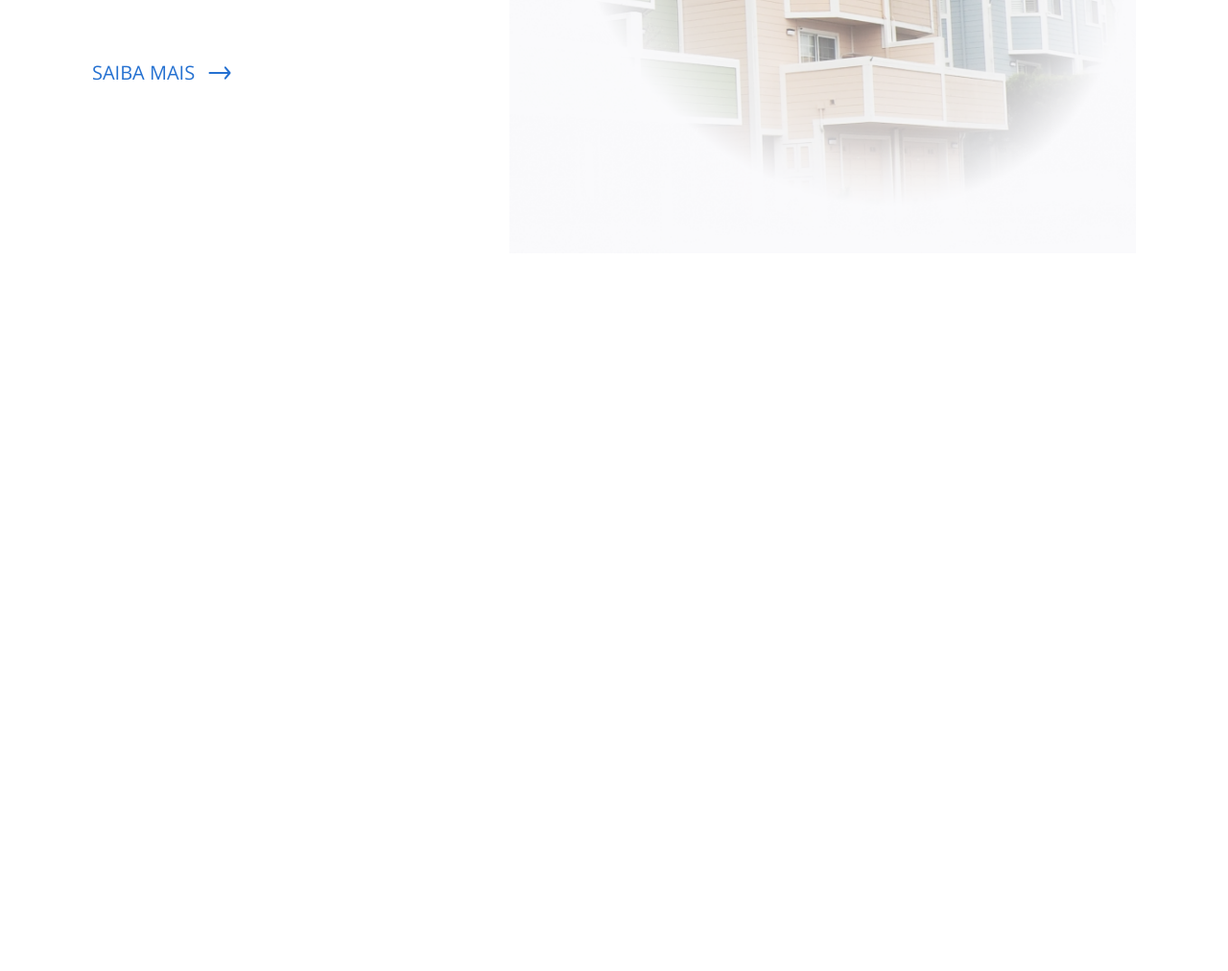
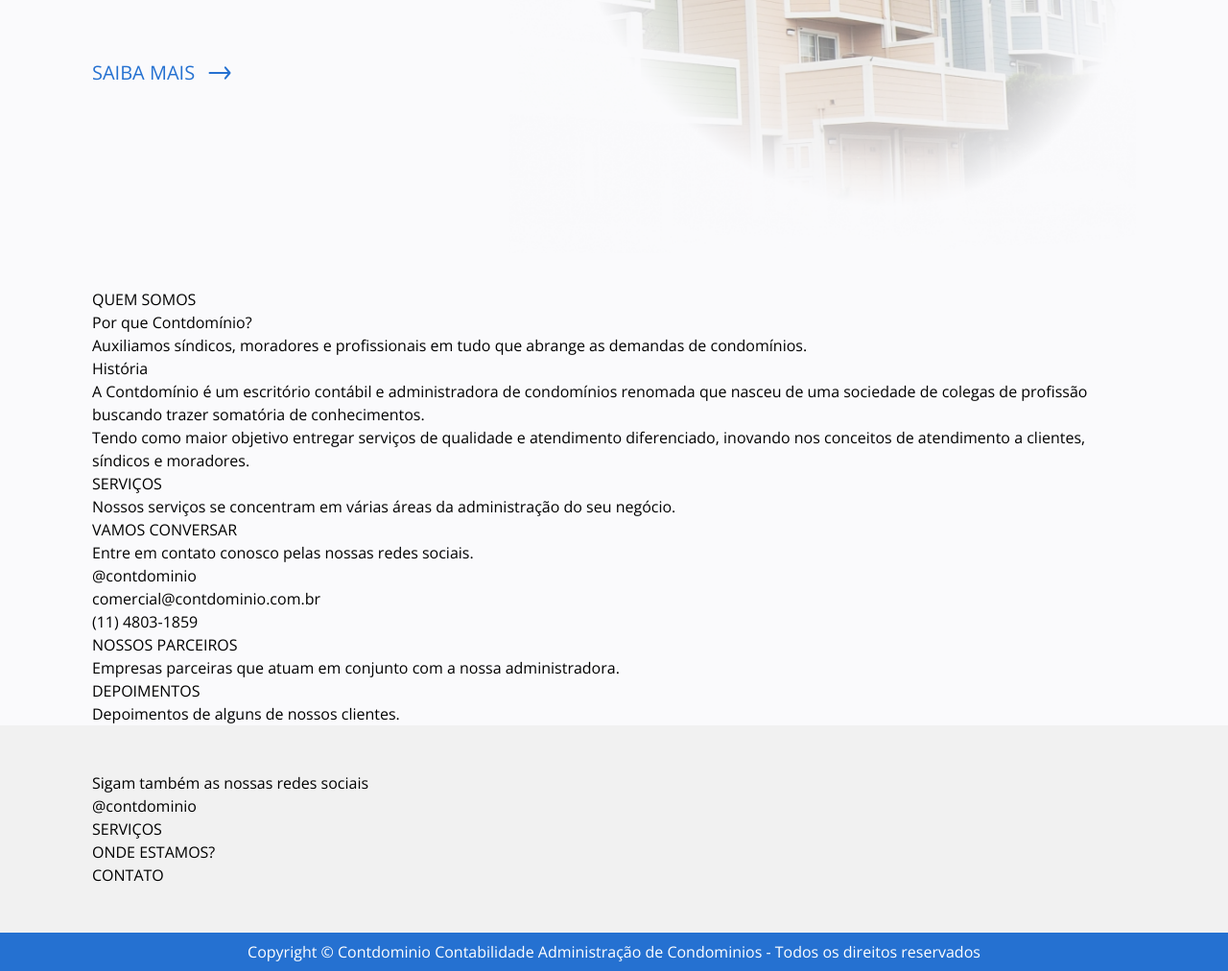
Before and after one commit to ns-works/contdominio-landingpage, a plain HTML site: page index.html in a window 1280 px wide. Shown: the part 500-1512 px from the top of the page at 96% size. Before the commit the page ends 800 px from the top, so only its background shows below. Drawn offline with nearby package versions, Linux system fonts and the light colour scheme.

Commit message:
add: Conteúdos sem estilo

```diff
--- a/index.html
+++ b/index.html
@@ -17,7 +17,7 @@
     <script src="./js/tailwind.config.js"></script>
 </head>
 <body>
-    <header id="menu" class="w-screen h-fit px-24 py-4 fixed top-0 z-50 flex flex-row justify-between items-center">
+    <header id="menu" class="w-screen h-fit px-24 2xl:px-32 py-4 fixed top-0 z-50 flex flex-row justify-between items-center">
         <img src="./assets/images/logo-contdominio.png" alt="Logo Contdomínio">
 
         <nav class="hidden xl:flex flex-row items-center gap-8">
@@ -28,7 +28,12 @@
         </nav>
     </header>
 
-    <main class="h-screen flex flex-row items-center px-24">
+    <main class="px-24 2xl:px-32">
+
+        <section>
+
+            <article class="h-screen flex flex-row items-center">
+
                 <div class="w-2/5">
                     <div class="mb-20">
                         <h1 class="text-primary font-bold text-5xl">Seu patrimônio em <span class="block w-fit bg-primary text-white p-1 px-2 mt-2.5 mb-3.5">boas mãos.</span></h1>
@@ -39,9 +44,138 @@
                         <img src="./assets/icons/shared/arrow-right.svg" alt="Seta para direita">
                     </a>
                 </div>
-        <div class="w-3/5">
+                <div class="w-3/5 flex justify-end">
                     <img src="./assets/images/condominio-home.png" alt="Foto Condomínio">
                 </div>
+
+            </article>
+
+            <article>
+
+                <h2 class="article-title">QUEM SOMOS</h2>
+
+                <h3>Por que Contdomínio?</h3>
+
+                <p>Auxiliamos síndicos, moradores e profissionais em tudo que abrange as demandas de condomínios.</p>
+
+                <h3>História</h3>
+
+                <p>
+                    A Contdomínio é um escritório contábil e administradora de condomínios renomada que nasceu de uma sociedade de colegas
+                    de profissão buscando trazer somatória de conhecimentos.
+                </p>
+
+                <p>
+                    Tendo como maior objetivo entregar serviços de qualidade e atendimento diferenciado, inovando nos conceitos de
+                    atendimento a clientes, síndicos e moradores.
+                </p>
+
+            </article>
+
+            <article>
+
+                <h2 class="article-title">SERVIÇOS</h2>
+
+                <p class="article-description">Nossos serviços se concentram em várias áreas da administração do seu negócio.</p>
+
+            </article>
+
+            <article>
+
+                <div>
+
+                    <h2>VAMOS CONVERSAR</h2>
+
+                    <p>Entre em contato conosco pelas nossas redes sociais.</p>
+
+                </div>
+
+                <div id="keep-in-touch-row"></div>
+
+                <div>
+
+                    <div>
+
+                        <p>@contdominio</p>
+
+                    </div>
+                    <div>
+
+                        <p>comercial@contdominio.com.br</p>
+
+                    </div>
+                    <div>
+
+                        <p>(11) 4803-1859</p>
+
+                    </div>
+
+                </div>
+
+            </article>
+
+            <article>
+
+                <h2 class="article-title">NOSSOS PARCEIROS</h2>
+
+                <p class="article-description">Empresas parceiras que atuam em conjunto com a nossa administradora.</p>
+
+            </article>
+
+            <article>
+
+                <h2 class="article-title">DEPOIMENTOS</h2>
+
+                <p class="article-description">Depoimentos de alguns de nossos clientes.</p>
+
+            </article>
+
+        </section>
+
     </main>
+
+    <footer>
+
+        <div class="py-12 px-24 2xl:px-32">
+
+            <div>
+
+                <p>Sigam também as nossas redes sociais</p>
+
+                <div></div>
+
+                <p>@contdominio</p>
+
+            </div>
+
+            <div>
+
+                <div>
+
+                    <h2 class="footer-company-details">SERVIÇOS</h2>
+
+                </div>
+
+                <div>
+
+                    <h2 class="footer-company-details">ONDE ESTAMOS?</h2>
+
+                </div>
+
+                <div>
+
+                    <h2 class="footer-company-details">CONTATO</h2>
+
+                </div>
+            </div>
+
+        </div>
+
+        <div class="footer-copyright">
+            <p>Copyright © Contdominio Contabilidade Administração de Condominios - Todos os direitos reservados</p>
+        </div>
+
+    </footer>
+
 </body>
 </html>
--- a/sass/index.scss
+++ b/sass/index.scss
@@ -4,6 +4,26 @@ $hover-btn: #1B5DB1;
 
 body {
   font-family: 'Open Sans', sans-serif;
+  background-color: #FAFAFC;
+}
+
+section, article {
+  width: 100%;
+}
+
+footer {
+  background-color: #F1F1F1;
+
+  .footer-copyright {
+    color: #FFF;
+    background-color: $primary;
+
+    padding: 0.5rem 0;
+
+    display: flex;
+    justify-content: center;
+    align-items: center;
+  }
 }
 
 #menu {
```
Also changed, not shown: css/index.css, 1 other file. Lines whose indentation alone changed are shown as unchanged.
